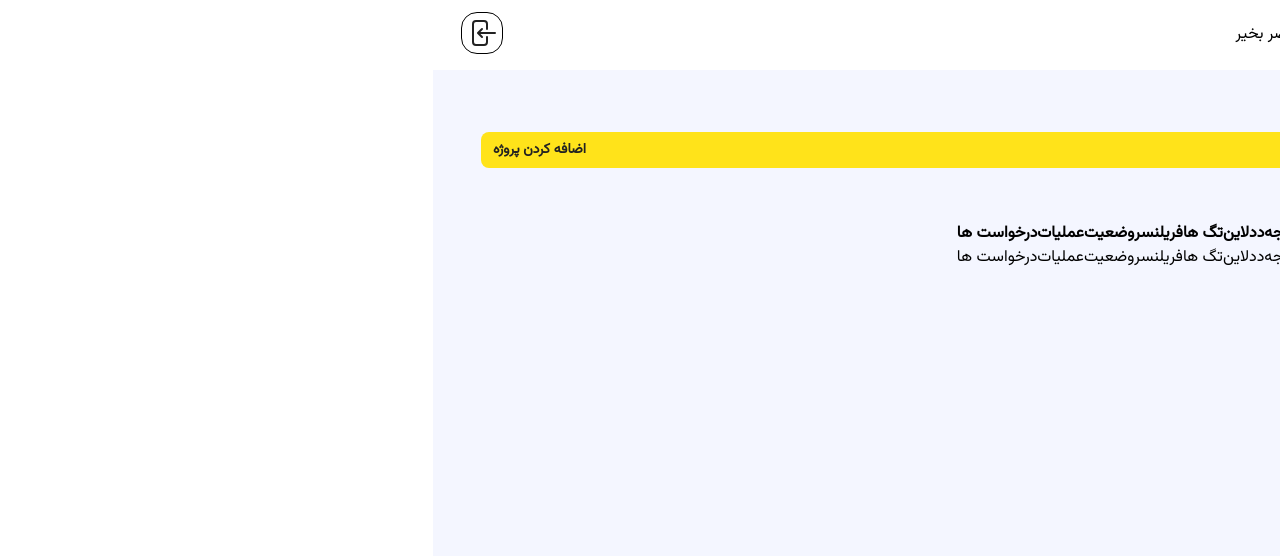
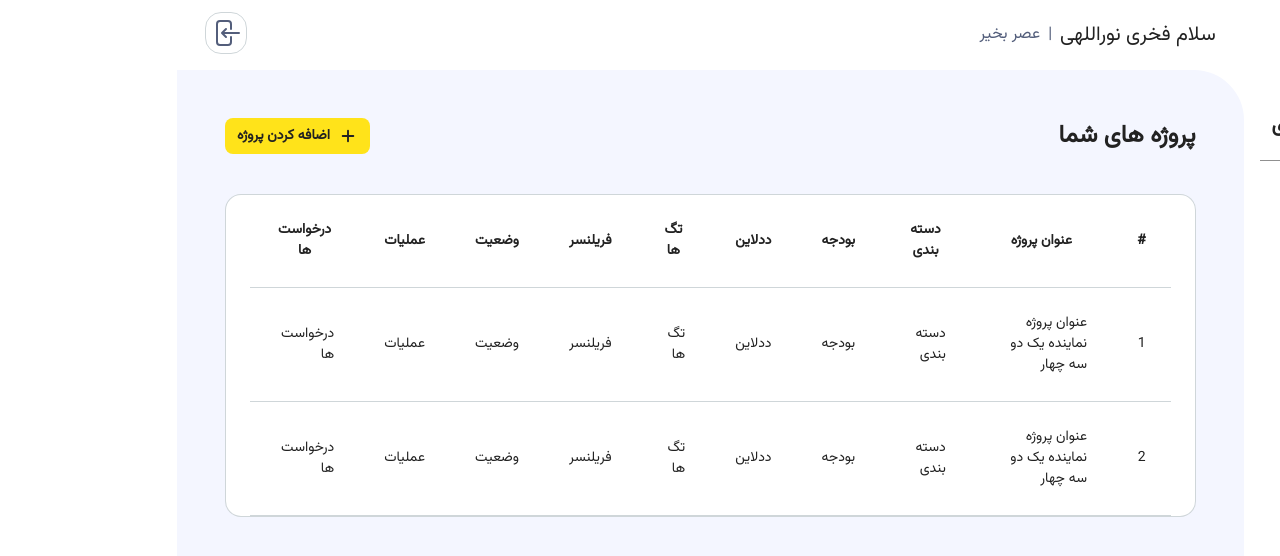
Before and after one commit to FakhriNoorollahi/freelancering-app, a React (Vite) app: page /owner/projects in a window 1280 px wide. Shown: the top 556 px of the page. Built offline with nearby package versions, Linux system fonts and the light colour scheme.

Commit message:
change dashboard styles in owner feature

```diff
--- a/src/features/auth/CheckOtp.jsx
+++ b/src/features/auth/CheckOtp.jsx
@@ -89,7 +89,7 @@ function CheckOtp({
           inputStyle="flex-1 border-1 border-border font-bold rounded-sm py-1 bg-white hover:border-brand-primary focus:border-brand-primary"
           shouldAutoFocus={true}
         />
-        {isCheckingOtp ? <Sppiner /> : <Button>تایید</Button>}
+        {isCheckingOtp ? <Sppiner /> : <Button classes="w-full">تایید</Button>}
       </form>
       <div className="flex justify-between items-center text-sm font-bold">
         {!!expireTime && <p>{timeFormat(expireTime)}</p>}
--- a/src/features/auth/CompleteProfile.jsx
+++ b/src/features/auth/CompleteProfile.jsx
@@ -6,6 +6,7 @@ import RadioInput from "../../ui/RadioInput";
 import { useCompleteProfile } from "../../hooks/useAuth";
 import toast from "react-hot-toast";
 import { useNavigate } from "react-router-dom";
+import Sppiner from "../../ui/Sppiner";
 
 function CompleteProfile() {
   const [name, setName] = useState("");
@@ -78,7 +79,11 @@ function CompleteProfile() {
             checked={role === "OWNER"}
           />
         </div>
-        <Button isLoading={isCompleteingProfile}>تایید</Button>
+        {isCompleteingProfile ? (
+          <Sppiner />
+        ) : (
+          <Button classes="w-full">تایید</Button>
+        )}
       </form>
     </AuthLayout>
   );
--- a/src/features/auth/Signin.jsx
+++ b/src/features/auth/Signin.jsx
@@ -22,7 +22,11 @@ function Signin({ phoneNumber, onChange, sendOtpHandler, isSendingOtp }) {
           placeholder="نمونه : 09123456789"
           label="شماره همراه"
         />
-        {isSendingOtp ? <Sppiner /> : <Button>ارسال کد تایید</Button>}
+        {isSendingOtp ? (
+          <Sppiner />
+        ) : (
+          <Button classes="w-full">ارسال کد تایید</Button>
+        )}
       </form>
     </AuthLayout>
   );
--- a/src/features/owner/OwnerDashboard.jsx
+++ b/src/features/owner/OwnerDashboard.jsx
@@ -9,17 +9,17 @@ const ownerDashboardItems = [
   {
     id: 1,
     label: "پروژه ها",
-    icon: <FolderIcon className="size-16 text-danger/70" />,
+    icon: <FolderIcon className="size-16 text-brand-secondary" />,
   },
   {
     id: 2,
     label: "پروژه های واگذار شده",
-    icon: <CheckBadgeIcon className="size-16 text-success" />,
+    icon: <CheckBadgeIcon className="size-16 text-brand-secondary" />,
   },
   {
     id: 3,
     label: "درخواست ها",
-    icon: <ComputerDesktopIcon className="size-16 text-brand-primary/70" />,
+    icon: <ComputerDesktopIcon className="size-16 text-brand-secondary" />,
   },
 ];
 
--- a/src/features/owner/OwnerDashboardItem.jsx
+++ b/src/features/owner/OwnerDashboardItem.jsx
@@ -1,9 +1,9 @@
 function OwnerDashboardItem({ label, icon }) {
   return (
-    <div className={`span-cols-1 rounded-xl py-5 px-3 bg-card shadow-xs`}>
+    <div className="span-cols-1 rounded-xl py-5 px-3 shadow-sm bg-white border border-border/35">
       <div className="flex items-center gap-x-5">
-        <div className="bg-gray-100 p-3 rounded-full">{icon}</div>
-        <div className="flex flex-col justify-between gap-y-4 text-xl font-semibold">
+        <div className=" p-3 rounded-full">{icon}</div>
+        <div className="flex flex-col justify-between gap-y-4 text-xl font-semibold text-font-primary">
           <span>{label}</span>
           <span>3</span>
         </div>
--- a/src/features/owner/OwnerProjects.jsx
+++ b/src/features/owner/OwnerProjects.jsx
@@ -1,7 +1,7 @@
 import { PlusIcon } from "@heroicons/react/16/solid";
 import Button from "../../ui/Button";
 import Table from "../../ui/Table";
-import { useAddProject, useOwnerProjects } from "../../hooks/useOwner";
+import { useAddProject } from "../../hooks/useOwner";
 
 function OwnerProjects() {
   //   const { data: allProjects, isPending: isProjecting } = useOwnerProjects();
@@ -29,14 +29,15 @@ function OwnerProjects() {
     <div className="flex flex-col gap-y-10">
       <div className="flex justify-between items-center">
         <h3>پروژه های شما</h3>
-        <Button onClick={onAddProject}>
-          <div className="flex justify-between items-center gap-x-2">
-            <PlusIcon className="size-5" />
-            <span className="text-sm">اضافه کردن پروژه</span>
-          </div>
+        <Button
+          classes="flex justify-between items-center gap-x-2"
+          onClick={onAddProject}
+        >
+          <PlusIcon className="size-5" />
+          <span className="text-sm">اضافه کردن پروژه</span>
         </Button>
       </div>
-      <div>
+      <div className="border border-border/35 rounded-2xl px-6 bg-white overflow-x-auto">
         <Table>
           <Table.Header>
             <th>#</th>
@@ -52,8 +53,20 @@ function OwnerProjects() {
           </Table.Header>
           <Table.Body>
             <Table.Row>
-              <td>#</td>
-              <td>عنوان پروژه</td>
+              <td>1</td>
+              <td>عنوان پروژه نماینده یک دو سه چهار</td>
+              <td>دسته بندی</td>
+              <td>بودجه</td>
+              <td>ددلاین</td>
+              <td>تگ ها</td>
+              <td>فریلنسر</td>
+              <td>وضعیت</td>
+              <td>عملیات</td>
+              <td>درخواست ها</td>
+            </Table.Row>
+            <Table.Row>
+              <td>2</td>
+              <td>عنوان پروژه نماینده یک دو سه چهار</td>
               <td>دسته بندی</td>
               <td>بودجه</td>
               <td>ددلاین</td>
--- a/src/index.css
+++ b/src/index.css
@@ -11,10 +11,12 @@
   --font-sans: Vazirmatn, sans-serif;
   /* color */
   --color-brand-primary: rgb(255, 227, 26);
+  --color-brand-secondary: rgb(83, 94, 123);
   --color-border: rgb(117, 138, 147);
+  --color-border-opacity: rgb(117, 138, 147, 35%);
   --color-background: rgb(244, 246, 255);
   --color-success: rgb(0, 192, 75);
-  --color-danger: rgb(197, 22, 5);
+  --color-danger: rgb(255, 0, 0);
   --color-font-primary: rgb(34, 34, 34);
 }
 
@@ -61,6 +63,14 @@
   .btn--primary {
     @apply bg-brand-primary hover:opacity-90 hover:shadow-lg;
   }
+
+  .navlink__item {
+    @apply flex items-center font-medium gap-x-2 text-font-primary py-3 px-3 rounded-2xl hover:text-brand-primary w-full transition duration-300;
+  }
+
+  .active__navlink__item {
+    @apply focus:text-brand-secondary focus:bg-background focus:font-semibold;
+  }
 }
 
 html,
@@ -77,3 +87,31 @@ body {
 .spinner__item {
   @apply rounded-full bg-brand-primary;
 }
+
+table {
+  background-color: white;
+  border-collapse: collapse;
+  width: 100%;
+  border-radius: 1rem;
+  padding: 25px;
+  overflow: overlay;
+  /* table-layout: auto; */
+}
+
+th,
+td,
+tr {
+  padding: 25px;
+}
+
+th,
+tr {
+  border-bottom: 1px solid var(--color-border-opacity);
+  font-size: 14px;
+  font-weight: 700;
+}
+
+tr {
+  font-size: 14px;
+  font-weight: 500;
+}
--- a/src/ui/AppLayout.jsx
+++ b/src/ui/AppLayout.jsx
@@ -4,17 +4,19 @@ import Header from "./header";
 function AppLayout({ children }) {
   return (
     <div className="bg-white grid grid-cols-12 h-screen">
-      <div className="col-span-2 space-y-5 h-full  px-3">
-        <div className="flex justify-center ">
-          <img src="/public/images/logo.jpg" className="size-24 rounded-full" />
+      <div className="col-span-2 space-y-5 h-full py-3 px-4">
+        <div className="flex justify-center">
+          <img src="/public/images/logo.jpg" className="size-20 rounded-full" />
         </div>
-        <h3 className="text-center">وب سایت فریلنسری</h3>
-        <hr className="text-font-secondary/50 mb-14" />
+        <h4 className="text-center text-font-primary font-black">
+          وب سایت فریلنسری
+        </h4>
+        <hr className="text-font-primary/50 mb-8" />
         {children}
       </div>
       <div className="col-span-10 h-full">
         <Header />
-        <div className="bg-background h-[calc(100vh-70px)] rounded-tr-[50px] p-12">
+        <div className="bg-background h-[calc(100vh-70px)] rounded-tr-[50px] p-12 text-font-primary">
           <Outlet />
         </div>
       </div>
--- a/src/ui/Button.jsx
+++ b/src/ui/Button.jsx
@@ -1,6 +1,6 @@
-function Button({ children }) {
+function Button({ children, classes }) {
   return (
-    <button type="submit" className="btn btn--primary w-full">
+    <button type="submit" className={`btn btn--primary ${classes}`}>
       {children}
     </button>
   );
--- a/src/ui/NavLink.jsx
+++ b/src/ui/NavLink.jsx
@@ -1,16 +1,11 @@
 import { NavLink } from "react-router-dom";
 
 function NavLinkItem({ label, icon, path }) {
-  const navLinkItem =
-    "flex items-center font-medium gap-x-2 text-font-secondary py-3 px-3 rounded-2xl hover:text-brand-primary w-full transition duration-300";
-  const activeNavLinkItem =
-    "focus:text-brand-primary focus:bg-gray-100 focus:font-bold";
-
   return (
     <NavLink
       to={path}
       className={({ isActive }) =>
-        isActive ? `${navLinkItem} ${activeNavLinkItem}` : `${navLinkItem}`
+        isActive ? "navlink__item  active__navlink__item" : "navlink__item"
       }
     >
       {icon} {label}
--- a/src/ui/header.jsx
+++ b/src/ui/header.jsx
@@ -4,13 +4,13 @@ function Header() {
   return (
     <div className="col-span-12 flex items-center justify-between py-3 px-7">
       <div className="flex items-center gap-x-2">
-        <h4>سلام فخری نوراللهی</h4>
-        <span className="text-font-secondary">|</span>
-        <h6 className="text-font-secondary">عصر بخیر</h6>
+        <h4 className="text-font-primary">سلام فخری نوراللهی</h4>
+        <span className="text-brand-secondary">|</span>
+        <h6 className="text-brand-secondary">عصر بخیر</h6>
       </div>
       <div>
-        <button className="border border-solid border-body-input p-1 rounded-2xl cursor-pointer hover:shadow-xs group">
-          <ArrowLeftEndOnRectangleIcon className="size-8 text-font-primary group-hover:text-brand-primary" />
+        <button className="border border-solid border-border-opacity hover:bg-danger/5 hover:border-danger/5 p-1 rounded-2xl cursor-pointer group">
+          <ArrowLeftEndOnRectangleIcon className="size-8 text-brand-secondary group-hover:text-danger" />
         </button>
       </div>
     </div>
```
